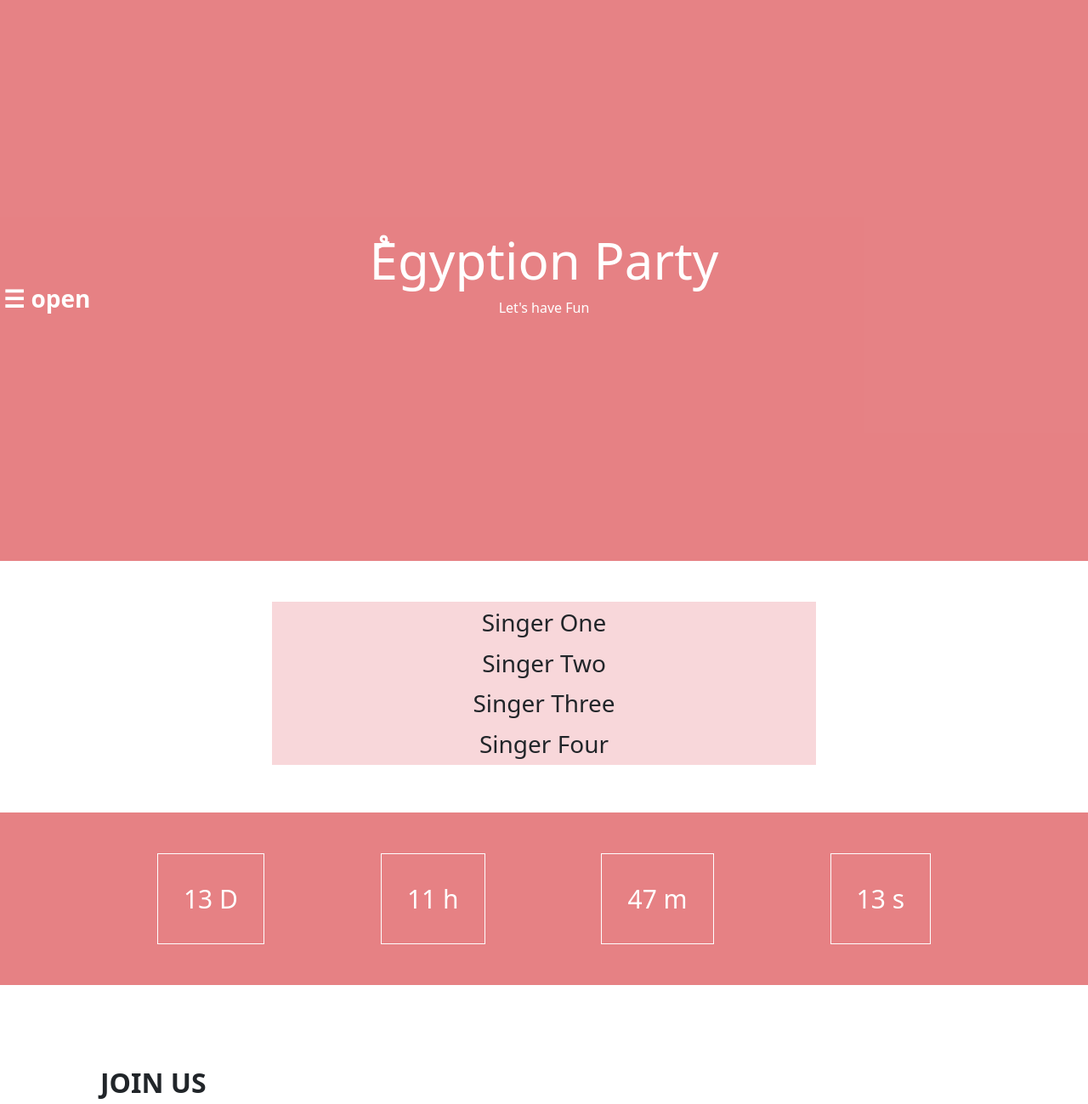
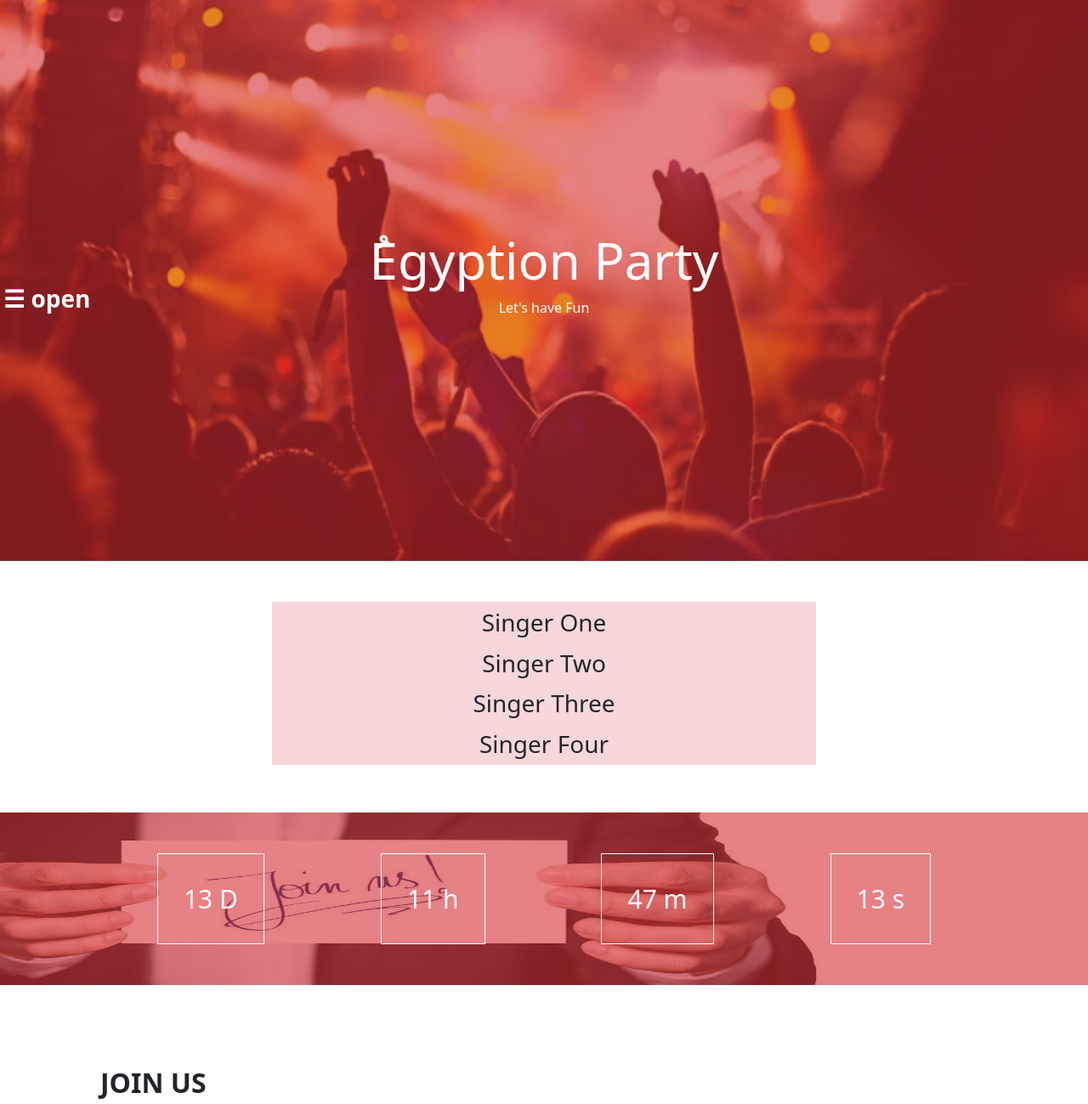
Before and after one commit to zicoaamer/sliderCh, a plain HTML site: page index.html in a window 1280 px wide. Shown: the top 1299 px of the page at 85% size. Drawn offline with Linux system fonts and the light colour scheme.

Commit message:
Update main.css
Signed-off-by: hazem aamer <73240005+zicoaamer@users.noreply.github.com>

```diff
--- a/main.css
+++ b/main.css
@@ -6,7 +6,7 @@ html{
     position: relative;
     width: 100%;
     height: 660px;
-    background-image: url(../images/events-heavenly-header.jpg);
+    background-image: url(../events-heavenly-header.jpg);
     background-repeat: no-repeat;
     background-position: center center;
     background-size: 100% 100%;
@@ -69,7 +69,7 @@ html{
 /*End Accordion*/
 /*Start Count*/
 .count{
-    background-image: url("../images/invitation-2508607__340.jpg");
+    background-image: url("../invitation-2508607__340.jpg");
     background-repeat: no-repeat;
     background-position: center center;
     background-size: 100% 100%;
```
